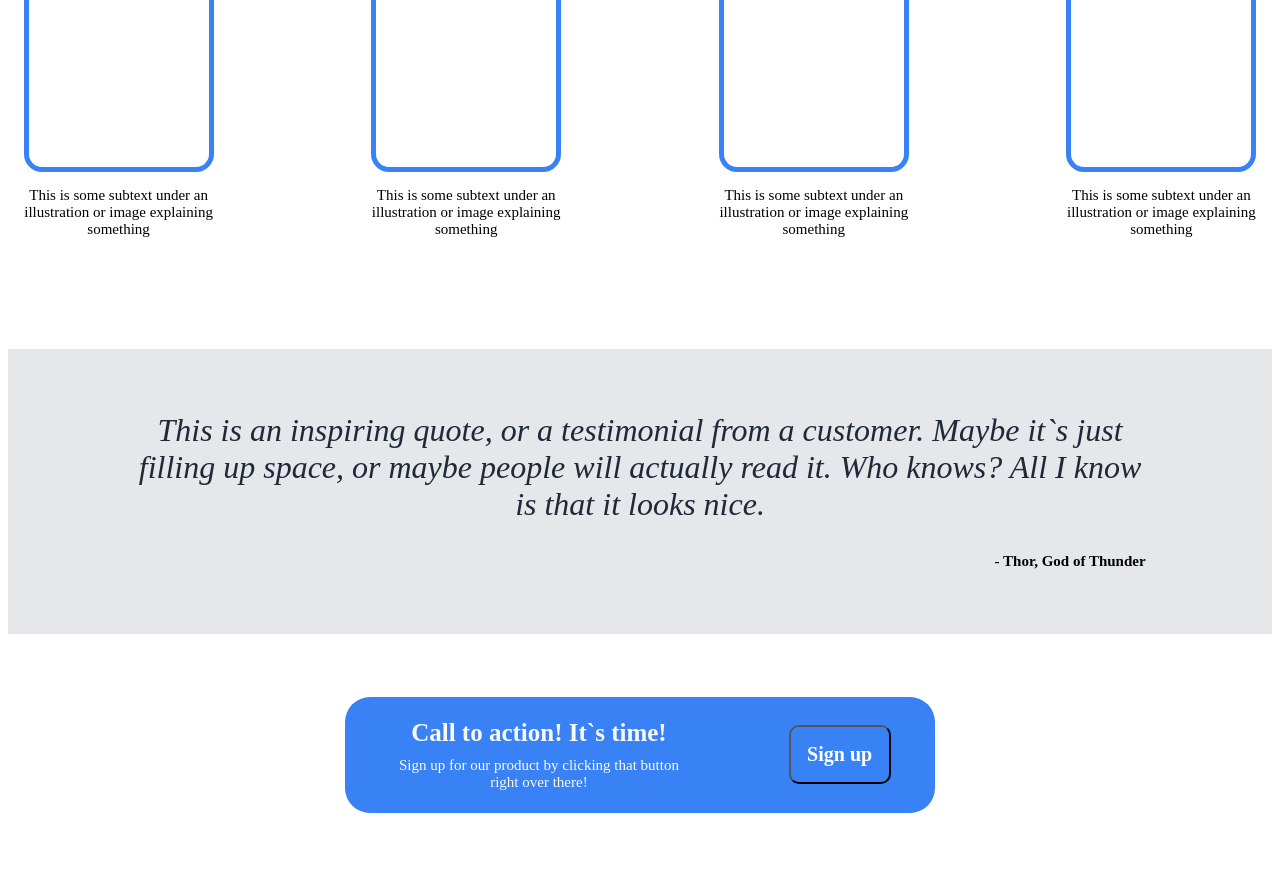
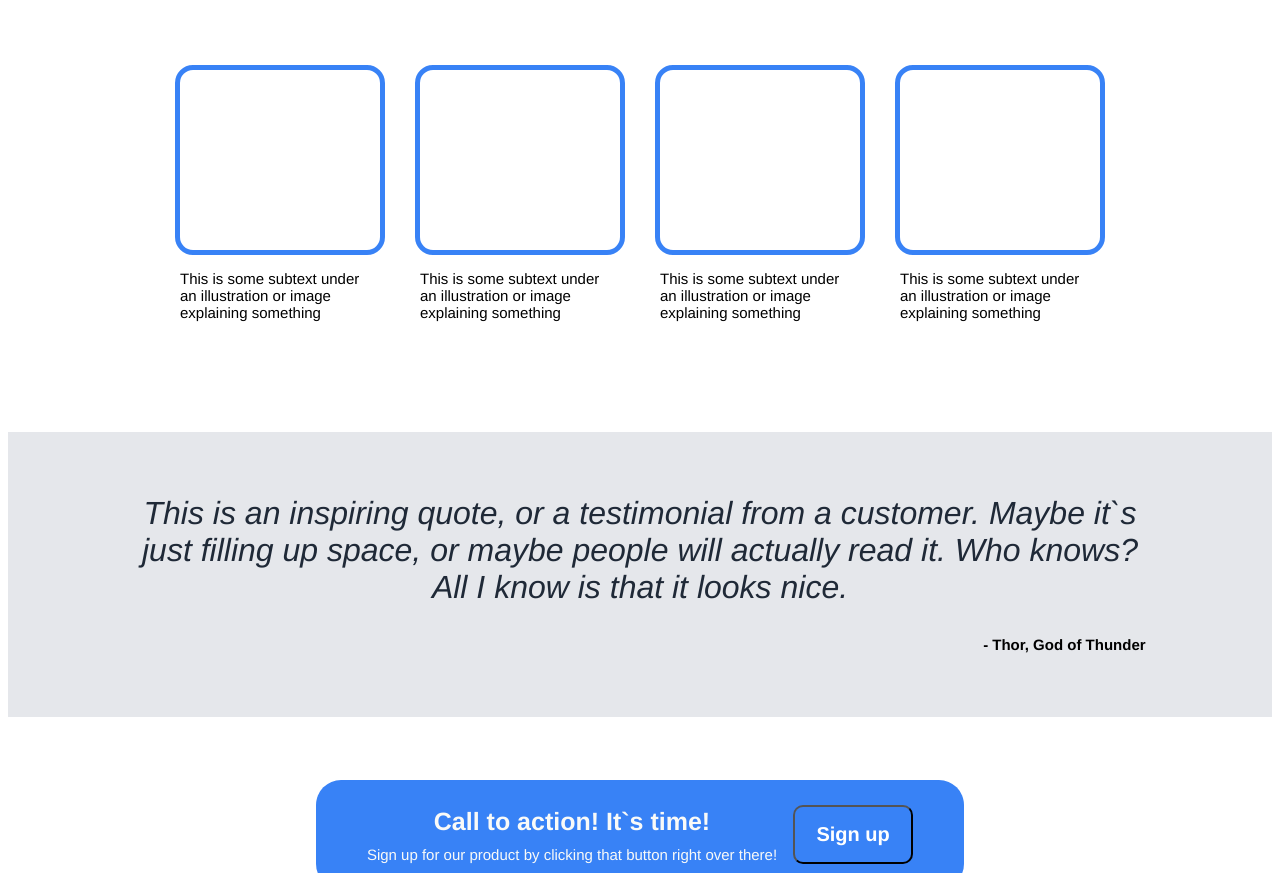
Before and after one commit to killerbotto/Landing-page-odin-project, a plain HTML site: page index.html in a window 1280 px wide. Shown: the part 725-1598 px from the top of the page. Drawn offline with Linux system fonts and the light colour scheme.

Commit message:
Revised layout

```diff
--- a/index.html
+++ b/index.html
@@ -31,6 +31,12 @@
         <div class="cards">
                 <div class="grid">
                     <div class="inside_card"></div>
+
+                    <div class="card_text">This is some subtext under an illustration or image explaining something</div>
+                </div>
+                <div class="grid">
+                    <div class="inside_card"></div>
+
                     <div class="card_text">This is some subtext under an illustration or image explaining something</div>
                 </div>
                 <div class="grid">
@@ -41,10 +47,7 @@
                     <div class="inside_card"></div>
                     <div class="card_text">This is some subtext under an illustration or image explaining something</div>
                 </div>
-                <div class="grid">
-                    <div class="inside_card"></div>
-                    <div class="card_text">This is some subtext under an illustration or image explaining something</div>
-                </div>
+
 
         </div>
     </div>
--- a/styles.css
+++ b/styles.css
@@ -1,11 +1,12 @@
 *{
-    font-family: "Times New Roman";
+    font-family: "Helvetica";
 }
 .header, .header_content{
     display: flex;
     background-color: #1F2937;
     justify-content: space-between;
     flex-direction: row;
+    flex: 1;
 }
 .logo{
     color: #F9FAF8;
@@ -33,7 +34,8 @@
     justify-content: center;
     align-items:flex-start;
     gap: 10px;
-    flex-grow: 1;
+    /* flex-grow: 1; */
+    flex: 0.25;
     flex-wrap: wrap;
 }
 .sign_up{
@@ -59,7 +61,8 @@
     justify-content: center;
     align-items: center;
     display: flex;
-    flex-grow: 3;
+    /* flex-grow: 3; */
+    flex: 0.75;
     font-size: 30px;
     margin-bottom: 90px;
 }
@@ -77,8 +80,8 @@
 .cards{
     display: flex;
     flex-direction: row;
-    justify-content: center;
-    gap: 10%;
+    justify-content: space-around;
+    /* gap: 10%; */
 }
 .grid{
     display: flex;
@@ -86,9 +89,13 @@
     justify-content: center;
     align-items: center;
     margin-bottom: 80px;
+    padding: 0 20px 0 20px;
+    max-width: 200px;
+    /* background-color: #3ef638; */
 }
 .inside_card{
-    width: 180px;
+    /* width: 180px; */
+    width: 100%;
     height: 180px;
     border: 5px solid #3882F6;
     border-radius: 18px;
@@ -97,7 +104,7 @@
 }
 .card_text{
     font-size: 15px;
-    text-align: center;
+    /* text-align: center; */
 }
 .bottom_content{
     background-color: #E5E7EB;
@@ -122,14 +129,14 @@
 .top_footer{
     display: flex;
     justify-content: center;
-    padding: 5% 15%;
+    padding: 5% 10%;
 }
 .top_footer_back{
     background-color: #3882F6;
     display: flex;
     flex-direction: row;
     padding: 2.5% 5%;
-    gap: 20%;
+    gap: 1rem;
     border-radius: 25px;
     justify-content: space-between;
     align-items: center;
```
